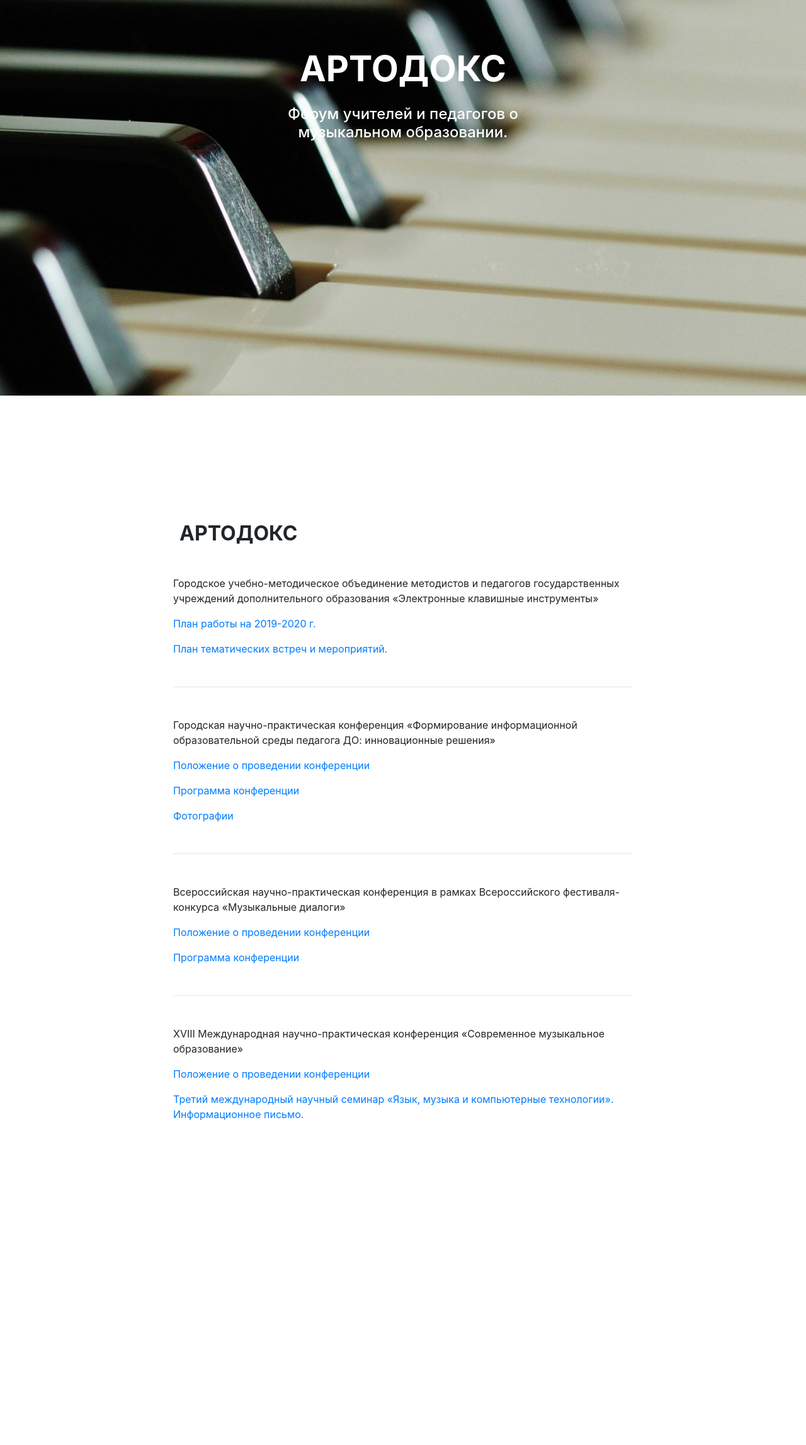
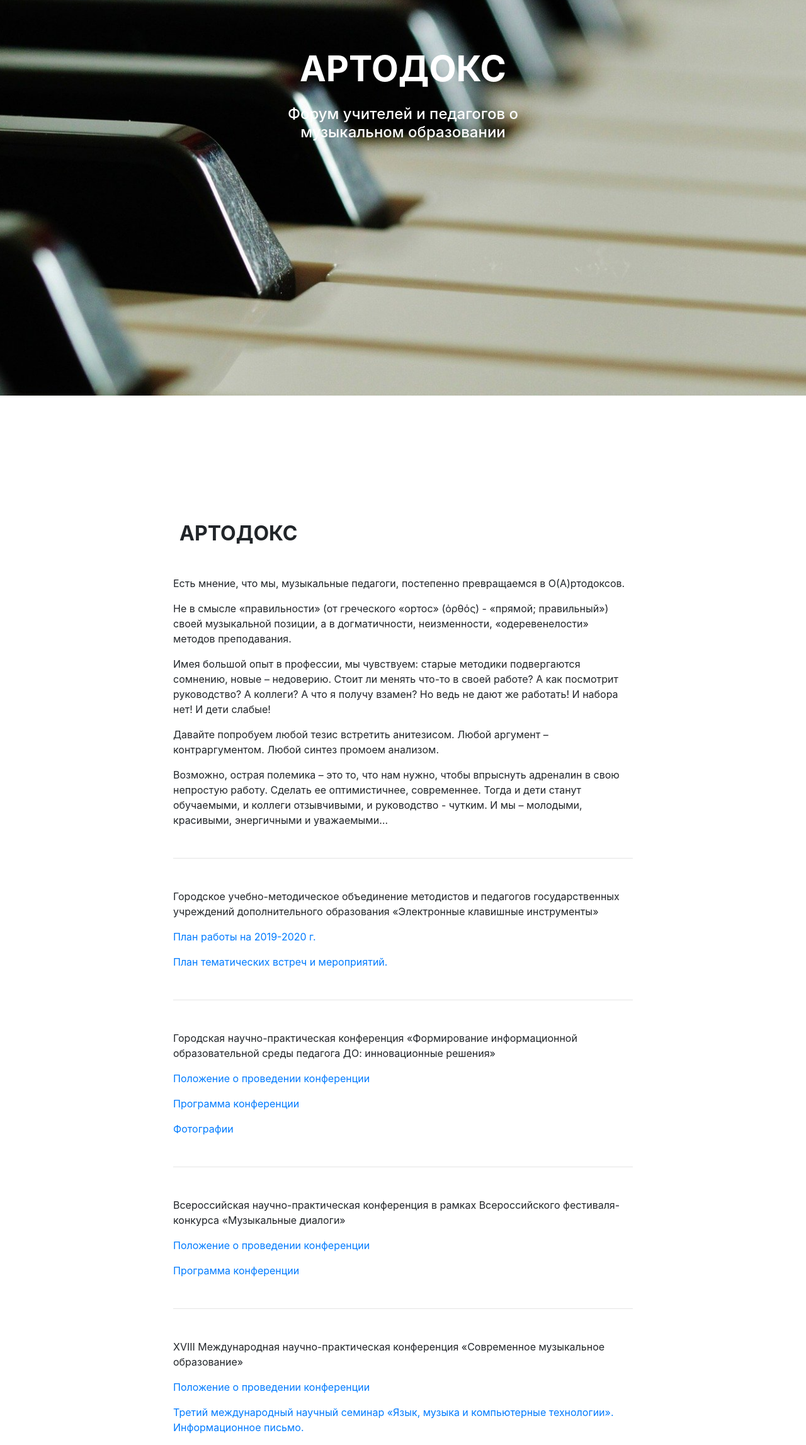
Before and after one commit to ArtemDavletov/Musica-integra-website, a Django app: page /artodox/ in a window 1280 px wide. Shown: the part 172-2466 px from the top of the page at 63% size. Before the commit the page ends 1951 px from the top, so only its background shows below. Run offline with Django 3.2, Linux system fonts and the light colour scheme; some libraries are stand-ins or nearby versions.

Commit message:
final correct commit

```diff
--- a/templates/artodox.html
+++ b/templates/artodox.html
@@ -2,9 +2,6 @@
 <html lang="en">
 <head>
     <meta charset="UTF-8">
-    {% block extrahead %}
-    <script src="https://code.jquery.com/jquery-3.3.1.min.js" integrity="sha256-aaODHAgvwQW1bFOGXMeX+pC4PZIPsvn2h1sArYOhgXQ=" crossorigin="anonymous"></script>
-    {% endblock extrahead %}
     {% load bootstrap4 %}
     <script src="{% bootstrap_jquery_url %}"></script>
     {% bootstrap_javascript %}
@@ -45,7 +42,7 @@
                                 АРТОДОКС
                             </h2>
                             <h4 class="text-white my-4">
-                                Форум учителей и педагогов о музыкальном образовании.
+                                Форум учителей и педагогов о музыкальном образовании
                             </h4>
                         </div>
                     </div>
@@ -59,6 +56,24 @@
                 <h2 class="mb-5 font-weight-bold">АРТОДОКС</h2>
                 <div class="row d-flex justify-content-center mb-4">
                     <div class="col-md-8">
+                        <p class="grey-text">
+                        Есть мнение, что мы, музыкальные педагоги, постепенно превращаемся в О(А)ртодоксов.
+                        </p>
+                        <p>
+                        Не в смысле «правильности» (от греческого «ортос» (ὀρθός) - «прямой; правильный») своей музыкальной позиции, а в догматичности, неизменности, «одеревенелости» методов преподавания.
+                        </p>
+                        <p>
+                        Имея большой опыт в профессии, мы чувствуем: старые методики подвергаются сомнению, новые – недоверию. Стоит ли менять что-то в своей работе? А как посмотрит руководство? А коллеги? А что я получу взамен? Но ведь не дают  же работать! И набора нет! И дети слабые!
+                        </p>
+                        <p>
+                        Давайте попробуем любой тезис встретить анитезисом. Любой аргумент – контраргументом. Любой синтез промоем анализом.
+                        </p>
+                        <p>
+                        Возможно, острая полемика – это то, что нам нужно, чтобы впрыснуть адреналин в свою непростую работу. Сделать ее оптимистичнее, современнее. Тогда и дети станут обучаемыми, и коллеги отзывчивыми, и руководство - чутким. И мы – молодыми, красивыми, энергичными и уважаемыми…
+                        </p>
+
+                        <hr class="my-5">
+
                         <p class="grey-text">
                         Городское учебно-методическое объединение методистов и педагогов государственных учреждений дополнительного образования «Электронные клавишные инструменты»
                         </p>
--- a/templates/incubator.html
+++ b/templates/incubator.html
@@ -2,9 +2,6 @@
 <html lang="en">
 <head>
     <meta charset="UTF-8">
-    {% block extrahead %}
-    <script src="https://code.jquery.com/jquery-3.3.1.min.js" integrity="sha256-aaODHAgvwQW1bFOGXMeX+pC4PZIPsvn2h1sArYOhgXQ=" crossorigin="anonymous"></script>
-    {% endblock extrahead %}
     {% load bootstrap4 %}
     <script src="{% bootstrap_jquery_url %}"></script>
     {% bootstrap_javascript %}
@@ -45,7 +42,7 @@
                                 INКУБАТОР
                             </h2>
                             <h4 class="text-white my-4">
-                                Педагогические идеи и проекты.
+                                Педагогические идеи и проекты
                             </h4>
                         </div>
                     </div>
--- a/templates/main.html
+++ b/templates/main.html
@@ -2,9 +2,6 @@
 <html lang="en">
 <head>
     <meta charset="UTF-8">
-    {% block extrahead %}
-    <script src="https://code.jquery.com/jquery-3.3.1.min.js" integrity="sha256-aaODHAgvwQW1bFOGXMeX+pC4PZIPsvn2h1sArYOhgXQ=" crossorigin="anonymous"></script>
-    {% endblock extrahead %}
     {% load bootstrap4 %}
     <script src="{% bootstrap_jquery_url %}"></script>
     {% bootstrap_javascript %}
@@ -45,7 +42,7 @@
                                 MUSICA INTEGRA
                             </h2>
                             <h4 class="text-white my-4">
-                                Образовательный музыкальный проект для преподавателей клавишного синтезатора.
+                                Образовательный музыкальный проект для преподавателей клавишного синтезатора
                             </h4>
                         </div>
                     </div>
```
